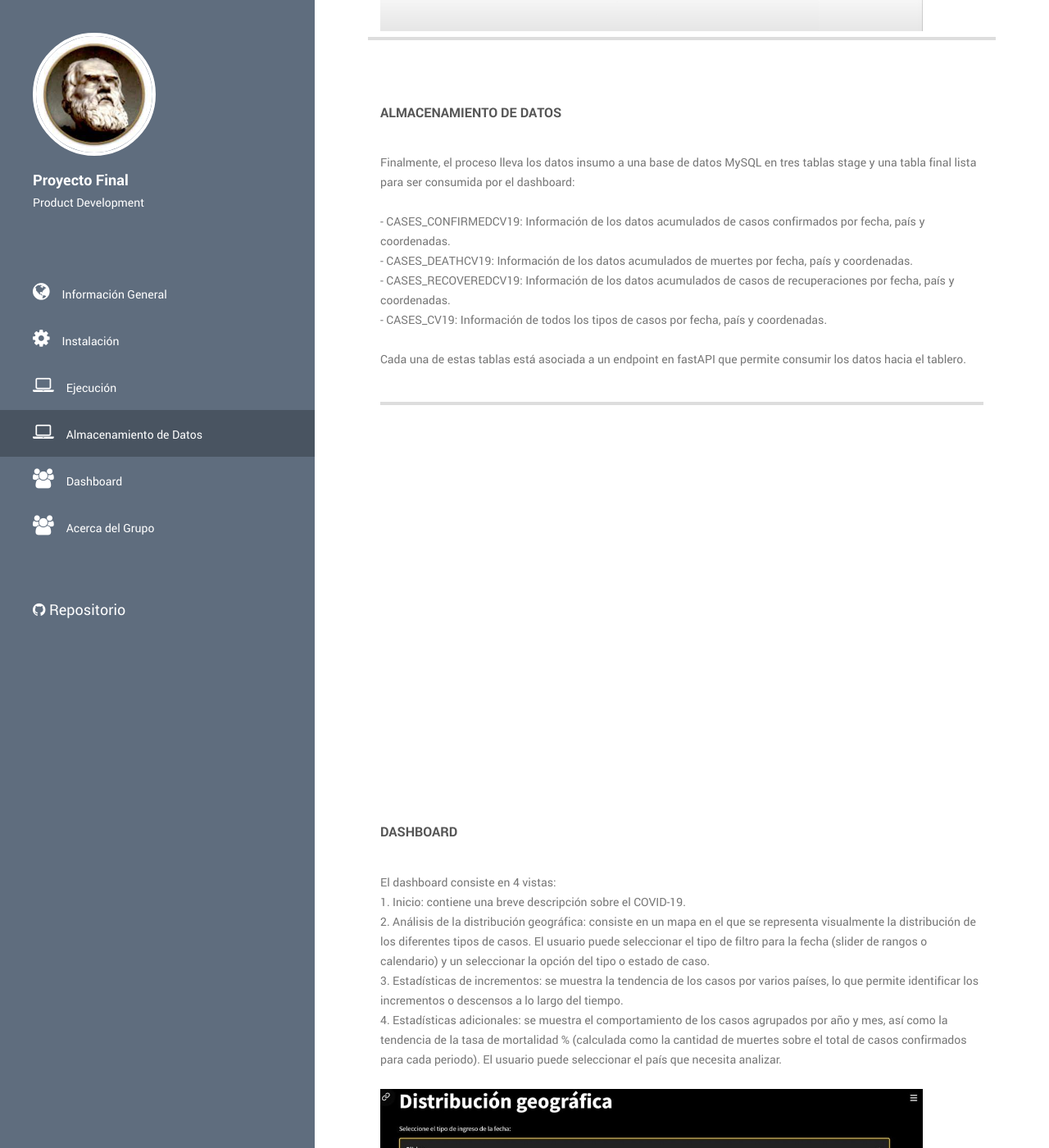
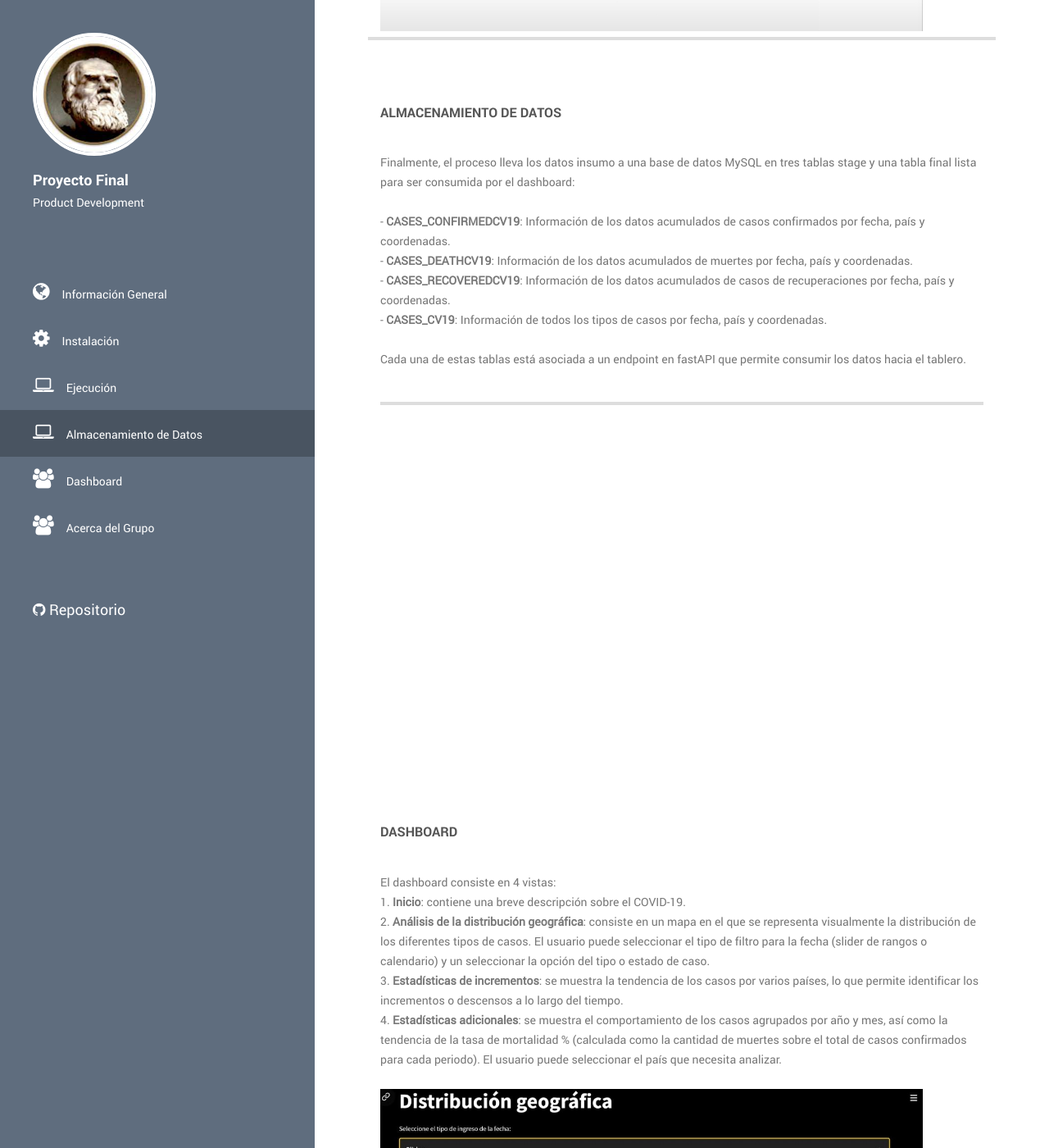
Before and after one commit to sergiopalmat/Product-Development, a Jekyll site: the page index.html, which Jekyll copies as it is, in a window 1280 px wide and 1400 px high, scrolled down 2620 px. Shown: the whole window at 82% size. Built offline with Jekyll 4.4.1, drawn with Linux system fonts in a browser that asks for light colours; some of the changed text lies outside the part shown.

```diff
--- a/index.html
+++ b/index.html
@@ -106,8 +106,8 @@
                             <p>El código para instalar el proyecto se encuentra en el repositorio, organizado de la siguiente forma:</p>
 							<br>
 							<ul>
-								<li>• Dashboard: carpeta que contiene todos los archivos para la ejecución del dashboard mediante Streamlit.</li>
-								<li>• Airflow: contiene los scripts para la creación y puesta en marcha de los flujos de ingesta, contenedores y puesta en marcha del servicio mediante FastAPI.</li>
+								<li>• <b>Dashboard</b>: carpeta que contiene todos los archivos para la ejecución del dashboard mediante Streamlit.</li>
+								<li>• <b>Airflow</b>: contiene los scripts para la creación y puesta en marcha de los flujos de ingesta, contenedores y puesta en marcha del servicio mediante FastAPI.</li>
 							</ul>
                             <hr>
 							<br>
@@ -169,10 +169,10 @@
                             <p>Finalmente, el proceso lleva los datos insumo a una base de datos MySQL en tres tablas stage y una tabla final lista para ser consumida por el dashboard:</p>
 							<br>
 							<ul>
-								<li>- CASES_CONFIRMEDCV19: Información de los datos acumulados de casos confirmados por fecha, país y coordenadas.</li>
-								<li>- CASES_DEATHCV19: Información de los datos acumulados de muertes por fecha, país y coordenadas.</li>
-								<li>- CASES_RECOVEREDCV19: Información de los datos acumulados de casos de recuperaciones por fecha, país y coordenadas.</li>
-								<li>- CASES_CV19: Información de todos los tipos de casos por fecha, país y coordenadas.</li>
+								<li>- <b>CASES_CONFIRMEDCV19</b>: Información de los datos acumulados de casos confirmados por fecha, país y coordenadas.</li>
+								<li>- <b>CASES_DEATHCV19</b>: Información de los datos acumulados de muertes por fecha, país y coordenadas.</li>
+								<li>- <b>CASES_RECOVEREDCV19</b>: Información de los datos acumulados de casos de recuperaciones por fecha, país y coordenadas.</li>
+								<li>- <b>CASES_CV19</b>: Información de todos los tipos de casos por fecha, país y coordenadas.</li>
 							</ul>
 							<br>
 							<p>Cada una de estas tablas está asociada a un endpoint en fastAPI que permite consumir los datos hacia el tablero.</p>
@@ -206,10 +206,10 @@
                             <h4 class="widget-title">Dashboard</h4>
                             <p>El dashboard consiste en 4 vistas:</p>
 							<ul>
-								<li>1.	Inicio: contiene una breve descripción sobre el COVID-19.</li>
-								<li>2.	Análisis de la distribución geográfica: consiste en un mapa en el que se representa visualmente la distribución de los diferentes tipos de casos. El usuario puede seleccionar el tipo de filtro para la fecha (slider de rangos o calendario) y un seleccionar la opción del tipo o estado de caso.</li>
-								<li>3.	Estadísticas de incrementos: se muestra la tendencia de los casos por varios países, lo que permite identificar los incrementos o descensos a lo largo del tiempo.</li>
-								<li>4.	Estadísticas adicionales: se muestra el comportamiento de los casos agrupados por año y mes, así como la tendencia de la tasa de mortalidad % (calculada como la cantidad de muertes sobre el total de casos confirmados para cada periodo). El usuario puede seleccionar el país que necesita analizar.</li>
+								<li>1.	<b>Inicio</b>: contiene una breve descripción sobre el COVID-19.</li>
+								<li>2.	<b>Análisis de la distribución geográfica</b>: consiste en un mapa en el que se representa visualmente la distribución de los diferentes tipos de casos. El usuario puede seleccionar el tipo de filtro para la fecha (slider de rangos o calendario) y un seleccionar la opción del tipo o estado de caso.</li>
+								<li>3.	<b>Estadísticas de incrementos</b>: se muestra la tendencia de los casos por varios países, lo que permite identificar los incrementos o descensos a lo largo del tiempo.</li>
+								<li>4.	<b>Estadísticas adicionales</b>: se muestra el comportamiento de los casos agrupados por año y mes, así como la tendencia de la tasa de mortalidad % (calculada como la cantidad de muertes sobre el total de casos confirmados para cada periodo). El usuario puede seleccionar el país que necesita analizar.</li>
 							</ul>
 							<br>
                             <!-- <div class="about-image"> -->
@@ -234,7 +234,7 @@
                         <div class="col-md-12">
                             <h4 class="widget-title">Información de Grupo</h4>
 							<div>
-								<h5>Este trabajo fue realizado en conjunto por Eddson Sierra, Alejandro López, Diego Martinez, Jairo Salazar y Sergio Palma. El código y documentación están disponibles en:</h5>
+								<h5>Este trabajo fue realizado en conjunto por <b>Eddson Sierra, Alejandro López, Diego Martinez, Jairo Salazar y Sergio Palma</b>. El código y documentación están disponibles en:</h5>
 								<a href="https://github.com/sergiopalmat/Product-Development"> Repositorio</a>
 							</div>
                         </div>
```
